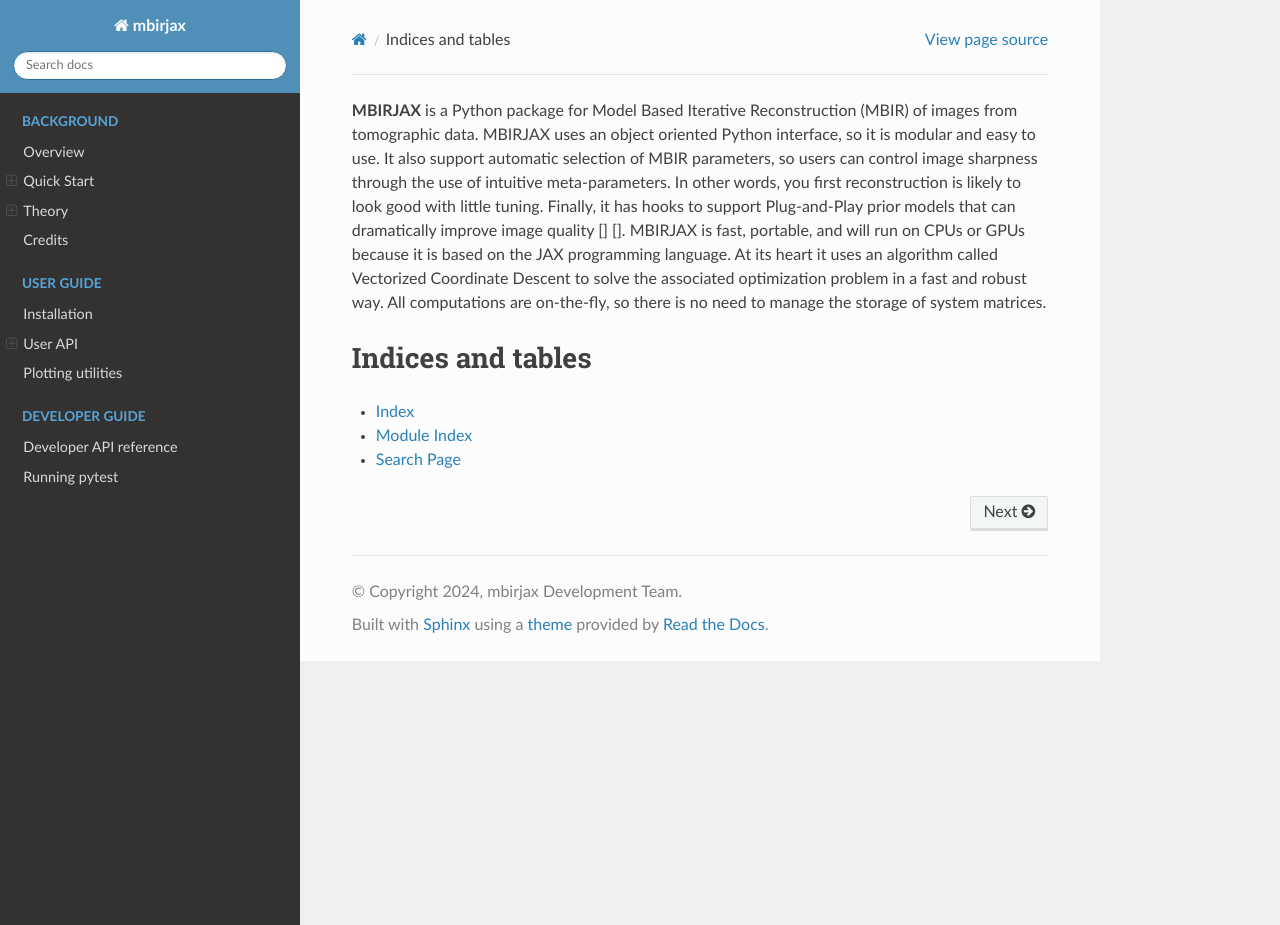
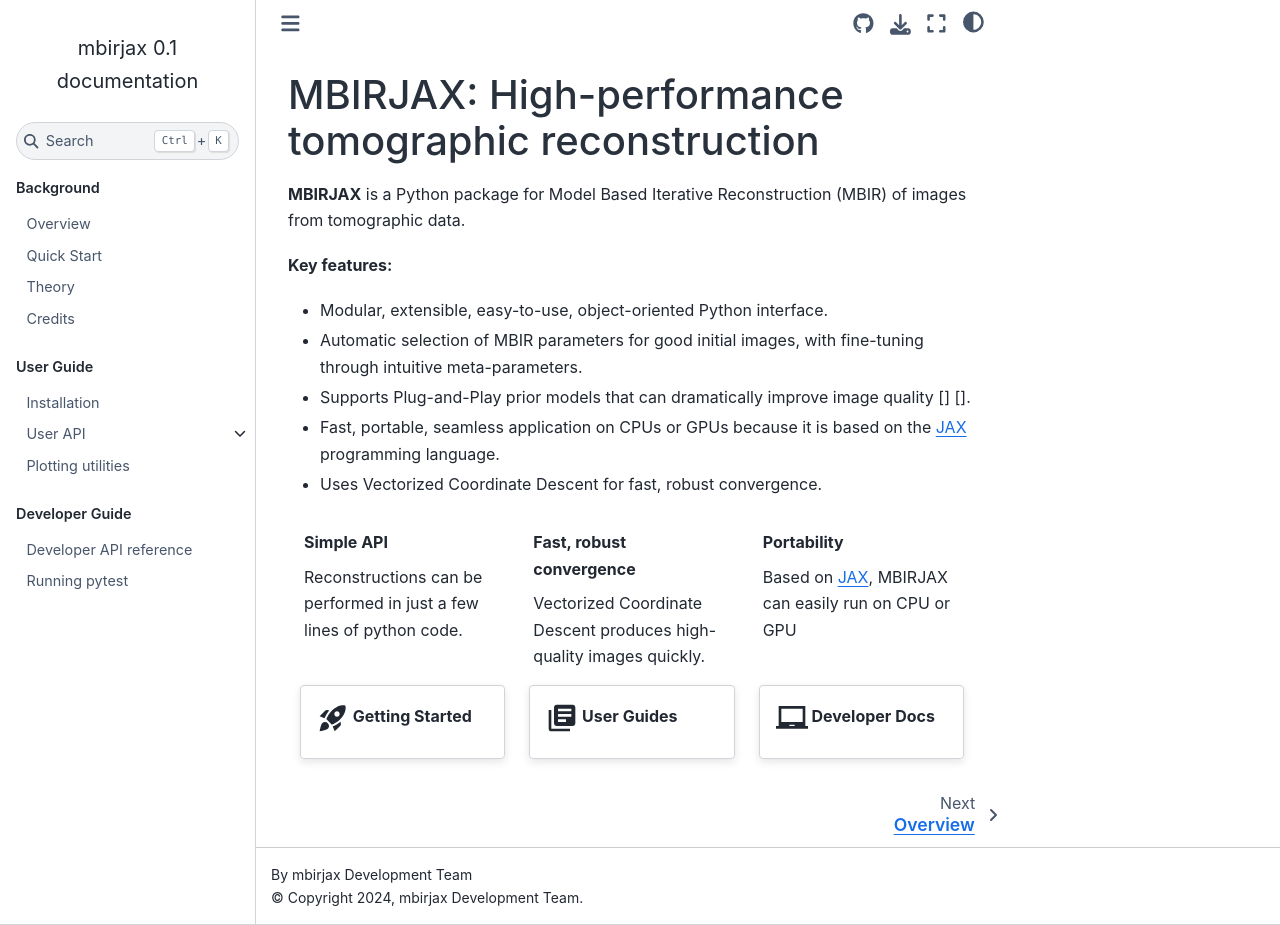
Before and after one commit to cabouman/mbirjax, a Sphinx documentation site: the page built from docs/source/index.rst, in a window 1280 px wide and 925 px high. Built offline with Sphinx 7.4.7 and the Sphinx Book theme 1.1.4, drawn with Linux system fonts in a browser that asks for light colours.

Commit message:
Improve sphinx docs with new theme.

```diff
--- a/docs/requirements.txt
+++ b/docs/requirements.txt
@@ -1,7 +1,8 @@
 # Include requirements for the docs
 sphinx>=2.2
 sphinxcontrib-bibtex
-sphinx-rtd-theme
+sphinx-book-theme>=1.0.1
+sphinx-design
 ipython>=6.3.1
 ruamel.yaml
 psutil
--- a/docs/source/conf.py
+++ b/docs/source/conf.py
@@ -51,7 +51,8 @@
     'sphinx.ext.autosummary',
     'sphinx.ext.napoleon',
     'sphinxcontrib.bibtex',
-    'sphinx.ext.viewcode'
+    'sphinx.ext.viewcode',
+    'sphinx_design'
 ]
 
 
@@ -62,7 +63,7 @@
 
 bibtex_bibfiles = ['refs.bib']
 
-autosummary_generate = True
+# autosummary_generate = True
 
 # Add any paths that contain templates here, relative to this directory.
 templates_path = ['../_templates']
@@ -98,21 +99,36 @@
 napoleon_use_param = False
 napoleon_use_rtype = False
 #napoleon_custom_sections = [('Returns', 'params_style')]
-
+autosummary_generate = True
+napolean_use_rtype = False
 # -- Options for HTML output -------------------------------------------------
 
 # The theme to use for HTML and HTML Help pages.  See the documentation for
 # a list of builtin themes.
 #
 #html_theme = 'bizstyle'
-html_theme = 'sphinx_rtd_theme'
-html_theme_path = [sphinx_rtd_theme.get_html_theme_path()]
+# html_theme = 'sphinx_rtd_theme'
+# html_theme_path = [sphinx_rtd_theme.get_html_theme_path()]
+#
+# html_theme_options = {
+#     'style_nav_header_background': '#4f8fb8ff',
+#     'collapse_navigation': False,
+# }
+html_theme = 'sphinx_book_theme'
 
+# Theme options are theme-specific and customize the look and feel of a theme
+# further.  For a list of options available for each theme, see the
+# documentation.
 html_theme_options = {
-    'style_nav_header_background': '#4f8fb8ff',
-    'collapse_navigation': False,
+    'show_toc_level': 2,
+    'repository_url': 'https://github.com/cabouman/mbirjax',
+    'use_repository_button': True,     # add a "link to repository" button
+    'navigation_with_keys': False,
 }
 
+main_doc = 'index'
+
+html_logo = "logo.png"
 
 # Output file base name for HTML help builder.
 htmlhelp_basename = project + 'doc'
--- a/docs/source/index.rst
+++ b/docs/source/index.rst
@@ -3,22 +3,65 @@
    You can adapt this file completely to your liking, but it should at least
    contain the root `toctree` directive.
 
+MBIRJAX: High-performance tomographic reconstruction
+====================================================
 
 **MBIRJAX** is a Python package for Model Based Iterative Reconstruction (MBIR) of images from tomographic data.
-MBIRJAX uses an object oriented Python interface, so it is modular and easy to use.
-It also support automatic selection of MBIR parameters, so users can control image sharpness through the use of intuitive meta-parameters. In other words, you first reconstruction is likely to look good with little tuning. Finally, it has hooks to support Plug-and-Play prior models that can dramatically improve image quality [] [].
-MBIRJAX is fast, portable, and will run on CPUs or GPUs because it is based on the JAX programming language.
-At its heart it uses an algorithm called Vectorized Coordinate Descent to solve the associated optimization problem in a fast and robust way. All computations are on-the-fly, so there is no need to manage the storage of system matrices.
+
+**Key features:**
+
+
+* Modular, extensible, easy-to-use, object-oriented Python interface.
+* Automatic selection of MBIR parameters for good initial images, with fine-tuning through intuitive meta-parameters.
+* Supports Plug-and-Play prior models that can dramatically improve image quality [] [].
+* Fast, portable, seamless application on CPUs or GPUs because it is based on the JAX_ programming language.
+* Uses Vectorized Coordinate Descent for fast, robust convergence.
 
 
 
+.. grid:: 3
+   :margin: 0
+   :padding: 0
+   :gutter: 0
 
-Indices and tables
-==================
+   .. grid-item-card:: Simple API
+      :columns: 12 6 6 4
+      :class-card: sd-border-0
+      :shadow: None
 
-* :ref:`genindex`
-* :ref:`modindex`
-* :ref:`search`
+      Reconstructions can be performed in just a few lines of python code.
+
+   .. grid-item-card:: Fast, robust convergence
+      :columns: 12 6 6 4
+      :class-card: sd-border-0
+      :shadow: None
+
+      Vectorized Coordinate Descent produces high-quality images quickly.
+
+   .. grid-item-card:: Portability
+      :columns: 12 6 6 4
+      :class-card: sd-border-0
+      :shadow: None
+
+      Based on JAX_, MBIRJAX can easily run on CPU or GPU
+
+
+.. grid:: 3
+
+    .. grid-item-card:: :material-regular:`rocket_launch;2em` Getting Started
+      :columns: 12 6 6 4
+      :link: overview
+      :link-type: doc
+
+    .. grid-item-card:: :material-regular:`library_books;2em` User Guides
+      :columns: 12 6 6 4
+      :link: usr_api
+      :link-type: doc
+
+    .. grid-item-card:: :material-regular:`laptop_chromebook;2em` Developer Docs
+      :columns: 12 6 6 4
+      :link: dev_api
+      :link-type: doc
 
 
 .. toctree::
@@ -47,3 +90,6 @@
 
    dev_api
    pytest
+
+
+.. _JAX: https://jax.readthedocs.io/
```
